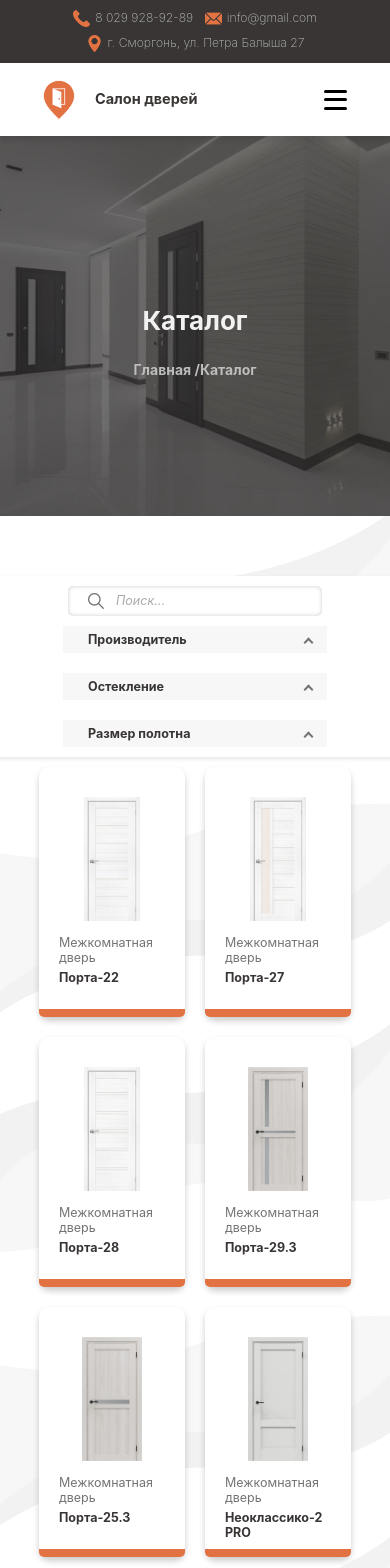
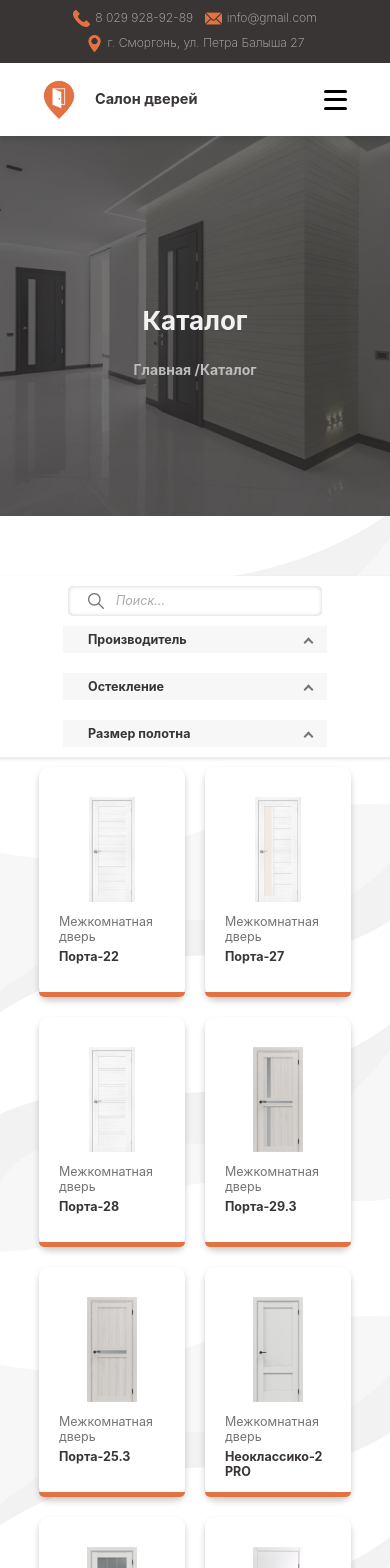
Before and after one commit to WebSVA/Project_Salon_dverey, a React (Create React App) app: page /catalog in a window 390 px wide. Shown: the top 1568 px of the page. Built offline with nearby package versions, Linux system fonts and the light colour scheme.

Commit message:
catalog2

```diff
--- a/src/styles/catalog/productCatalog.css
+++ b/src/styles/catalog/productCatalog.css
@@ -108,23 +108,22 @@
 
 
 /* Стили для экранов от 780px до 1500px */
-@media (max-width: 780px) {
+@media (max-width: 1200px) {
     .a {
         width: calc(100% / 3 - 20px);
     }
 
     .product-card1{
-        height: 290px;
+        height: 380px;
     }
     .product-content1 {
-        height: 88%;
+        height: 90%;
     }
 }
-
 /* Стили для экранов от 680px до 780px */
-@media (max-width: 680px) {
+@media (max-width: 980px) {
     .a {
-        width: calc(100% / 2 - 20px);
+        width: calc(100% / 3 - 20px);
     }
     .product-card1{
         height: 310px;
@@ -137,17 +136,47 @@
     }
 }
 
+/* Стили для экранов от 680px до 780px */
+@media (max-width: 780px) {
+    .a {
+        width: calc(100% / 3 - 15px);
+    }
+    .product-card1{
+        height: 310px;
+    }
+    .product-img-container1{
+        height: 68%;
+    }
+    .product-content1 {
+        height: 88%;
+    }
+}
+/* Стили для экранов от 680px до 780px */
+@media (max-width: 680px) {
+    .a {
+        width: calc(100% / 2 - 15px);
+    }
+    .product-card1{
+        height: 310px;
+    }
+    .product-img-container1{
+        height: 70%;
+    }
+    .product-content1 {
+        height: 88%;
+    }
+}
 
 /* Стили для экранов от 680px до 780px */
-@media (max-width: 420px) {
+@media (max-width: 480px) {
     .a {
         width: calc(100% / 2 - 10px);
     }
     .product-card1{
-        height: 250px;
+        height: 230px;
     }
     .product-img-container1{
-        height: 65%;
+        height: 60%;
     }
     .product-content1 {
         height: 85%;
```
